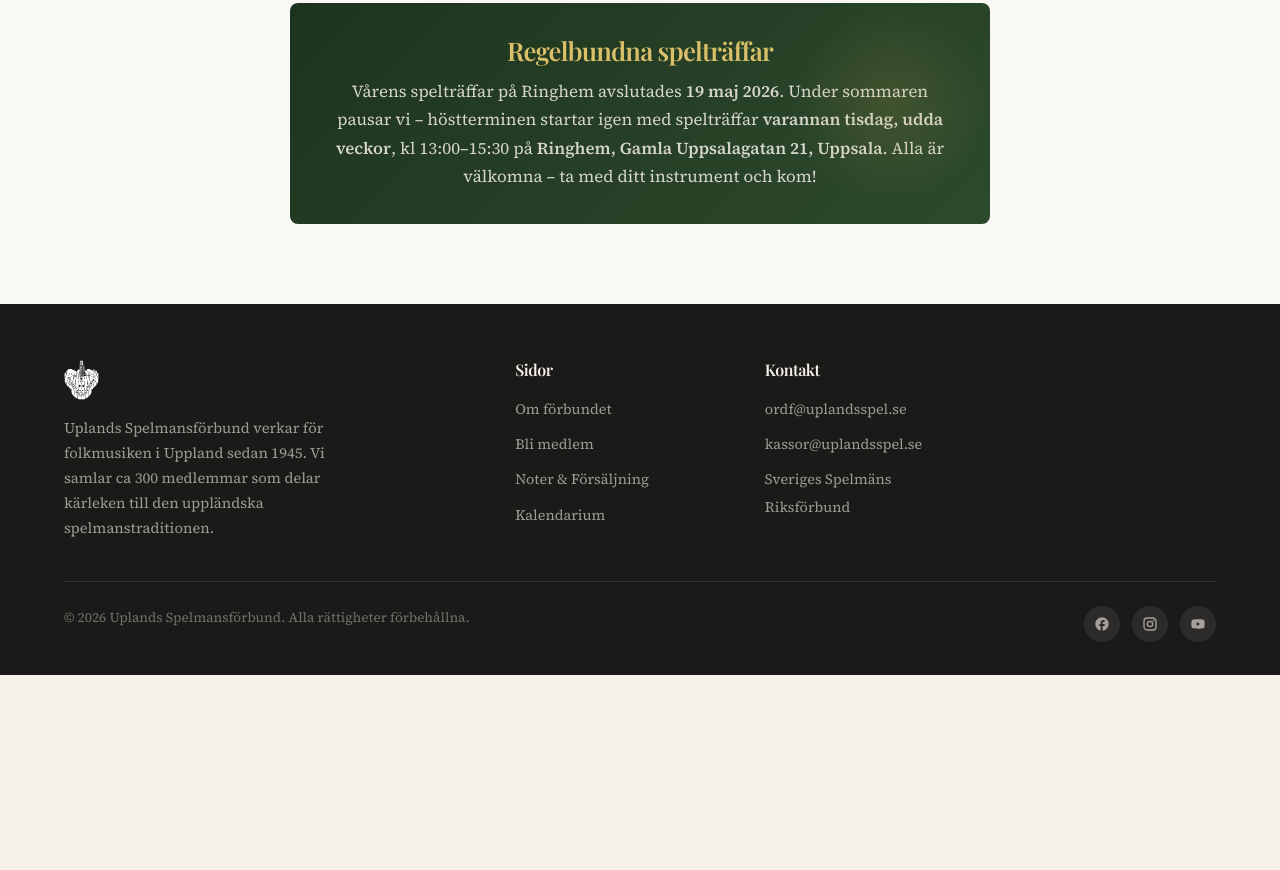
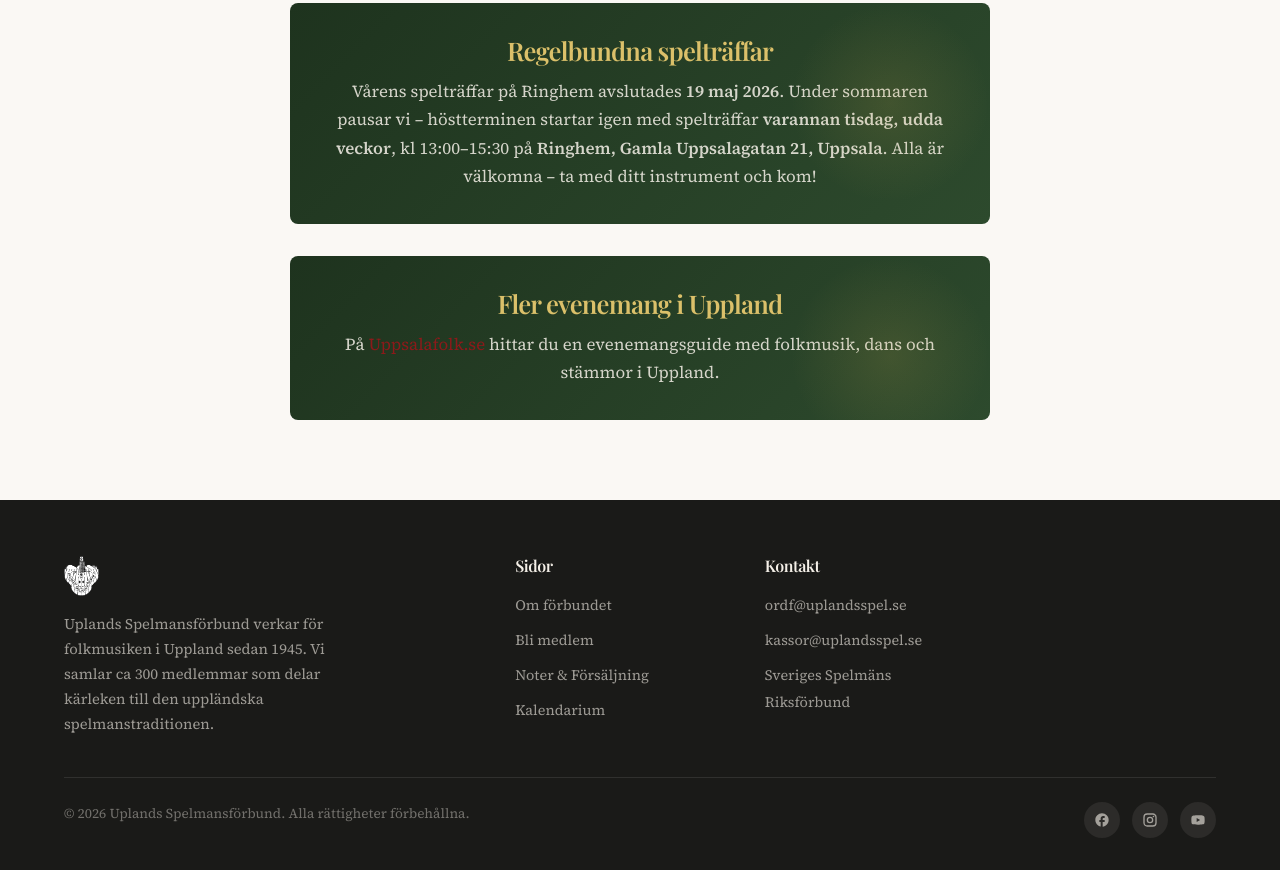
Before and after one commit to kredor/USF, a website: page kalendarium.html in a window 1280 px wide. Shown: the part 1282-2152 px from the top of the page. Before the commit the page ends 1957 px from the top, so only its background shows below. Drawn offline with nearby package versions, Linux system fonts and the light colour scheme; a web font is replaced by a local one.

Commit message:
Add Uppsalafolk.se link to kalendarium page.
Co-authored-by: Cursor <cursoragent@cursor.com>

```diff
--- a/kalendarium.html
+++ b/kalendarium.html
@@ -113,6 +113,11 @@
           <h3>Regelbundna spelträffar</h3>
           <p>Vårens spelträffar på Ringhem avslutades <strong>19 maj 2026</strong>. Under sommaren pausar vi – höstterminen startar igen med spelträffar <strong>varannan tisdag, udda veckor</strong>, kl 13:00–15:30 på <strong>Ringhem, Gamla Uppsalagatan 21, Uppsala</strong>. Alla är välkomna – ta med ditt instrument och kom!</p>
         </div>
+
+        <div class="info-box scroll-reveal" style="max-width: 700px; margin: 2rem auto 0; text-align: center;">
+          <h3>Fler evenemang i Uppland</h3>
+          <p>På <a href="https://uppsalafolk.se/evenemang/" target="_blank" rel="noopener">Uppsalafolk.se</a> hittar du en evenemangsguide med folkmusik, dans och stämmor i Uppland.</p>
+        </div>
       </div>
     </section>
 
```
